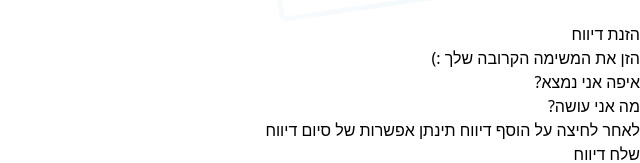
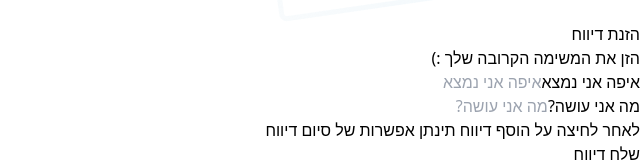
Before and after one commit to Rosenfeld99/Client_Monitoring_System_IDF, a React (Vite) app: page / in a window 1280 px wide. Shown: the part 652-815 px from the top of the page, without its empty margins (640-1280 px from the left). Built offline with nearby package versions, Linux system fonts and the light colour scheme.

Commit message:
add costum input and add init func of accton the report

```diff
--- a/src/App.css
+++ b/src/App.css
@@ -76,49 +76,3 @@
     animation-duration: 1.2s;
     animation-fill-mode: both;
   }
-
-  @keyframes bounceInLeft {
-    0% {
-      opacity: 0;
-      transform: translateX(-2000px);
-    }
-    /* 60% {
-      opacity: 1;
-      transform: translateX(30px);
-    }
-    80% {
-      transform: translateX(-10px);
-    } */
-    100% {
-      transform: translateX(0);
-    }
-  }
-
-  .animate__bounceInLeft {
-    animation-name: bounceInLeft;
-    animation-duration: 0.5s;
-    animation-fill-mode: both;
-  }
-
-  @keyframes bounceInRight {
-    0% {
-      opacity: 0;
-      transform: translateX(2000px);
-    }
-    /* 60% {
-      opacity: 1;
-      transform: translateX(-30px);
-    }
-    80% {
-      transform: translateX(10px);
-    } */
-    100% {
-      transform: translateX(0);
-    }
-  }
-
-  .animate__bounceInRight {
-    animation-name: bounceInRight;
-    animation-duration: 0.5s;
-    animation-fill-mode: both;
-  }
--- a/src/pages/doc/ReportEdit.jsx
+++ b/src/pages/doc/ReportEdit.jsx
@@ -1,15 +1,18 @@
 import React, { useState } from 'react'
 import BACKPAPER from "/backPaper.png"
-import CHECKMARK from "/CheckMark.png"
 import Navbar from '../../utils/Navbar'
 import ButtonAction from '../../utils/ButtonAction'
 import { IoCheckmarkCircleOutline } from 'react-icons/io5'
 import TransitionPage from '../../animation/TransitionPage'
-import FloatingLabelInput from '../../utils/FloatingLabelInput'
+import FloatingLabelInput from '../../utils/floatingLabelInput/FloatingLabelInput'
 
 const ReportEdit = () => {
   const [valueWWd, setValueWWd] = useState('')
   const [valueWMI, setValueWMI] = useState('')
+
+  const handleEditReport = () =>{
+
+  }
 
   return (
     <TransitionPage>
--- a/src/pages/doc/ReportEnd.jsx
+++ b/src/pages/doc/ReportEnd.jsx
@@ -1,11 +1,18 @@
-import React from 'react'
+import React, { useState } from 'react'
 import BACKPAPER from "/backPaper.png"
-import CHECKMARK from "/CheckMark.png"
 import Navbar from '../../utils/Navbar'
 import ButtonAction from '../../utils/ButtonAction'
 import { IoCheckmarkCircleOutline } from 'react-icons/io5'
+import FloatingLabelInput from '../../utils/floatingLabelInput/FloatingLabelInput'
 
 const ReportEnd = () => {
+    const [valueWWd, setValueWWd] = useState('')
+    const [valueWMI, setValueWMI] = useState('')
+
+    const handleEndReport = () =>{
+
+    }
+
     return (
         <div dir='rtl' className="flex flex-col pb-20 mx-auto w-full bg-white min-h-screen flex-1  ">
 
@@ -34,12 +41,9 @@ const ReportEnd = () => {
                 </div>
                 {/*  */}
                 <div className="w-full">
-                    <div className="justify-center px-4 py-2 bg-white rounded-lg w-full border border-solid border-neutral-200 text-ellipsis">
-                        איפה אני נמצא?
-                    </div>
-                    <div className="justify-center px-4 py-2 mt-5 bg-white rounded-lg w-full border border-solid border-neutral-200 text-ellipsis">
-                        מה אני עושה?
-                    </div>
+                    <FloatingLabelInput label={"איפה אני נמצא"} placeholder={"איפה אני נמצא"} setState={setValueWMI} state={valueWMI} />
+
+                    <FloatingLabelInput label={"מה אני עושה?"} placeholder={"מה אני עושה?"} setState={setValueWWd} state={valueWWd} />
                 </div>
 
                 {/*  */}
--- a/src/pages/doc/ReportStart.jsx
+++ b/src/pages/doc/ReportStart.jsx
@@ -1,11 +1,18 @@
-import React from 'react'
+import React, { useState } from 'react'
 import BACKPAPER from "/backPaper.png"
 import Navbar from '../../utils/Navbar'
 import ButtonAction from '../../utils/ButtonAction'
 import { IoCheckmarkCircleOutline } from 'react-icons/io5'
 import TransitionPage from '../../animation/TransitionPage'
+import FloatingLabelInput from '../../utils/floatingLabelInput/FloatingLabelInput'
 
 const ReportStart = ({ }) => {
+    const [valueWWd, setValueWWd] = useState('')
+    const [valueWMI, setValueWMI] = useState('')
+
+    const handleStartReport = () =>{
+
+    }
 
     return (
         <TransitionPage>
@@ -36,12 +43,9 @@ const ReportStart = ({ }) => {
                     </div>
                     {/*  */}
                     <div className="w-full">
-                        <div className="justify-center px-4 py-2 bg-white rounded-lg w-full border border-solid border-neutral-200 text-ellipsis">
-                            איפה אני נמצא?
-                        </div>
-                        <div className="justify-center px-4 py-2 mt-5 bg-white rounded-lg w-full border border-solid border-neutral-200 text-ellipsis">
-                            מה אני עושה?
-                        </div>
+                        <FloatingLabelInput label={"איפה אני נמצא"} placeholder={"איפה אני נמצא"} setState={setValueWMI} state={valueWMI} />
+
+                        <FloatingLabelInput label={"מה אני עושה?"} placeholder={"מה אני עושה?"} setState={setValueWWd} state={valueWWd} />
                     </div>
 
                     {/*  */}
--- a/src/utils/FloatingLabelInput.jsx
+++ /dev/null
@@ -1,35 +0,0 @@
-import React, { useState } from 'react';
-import '../App.css';
-
-const FloatingLabelInput = ({placeholder,label,state,setState}) => {
-  const [isFocused, setIsFocused] = useState(false);
-
-  const handleFocus = () => {
-    setIsFocused(true);
-  };
-
-  const handleBlur = () => {
-    setIsFocused(false);
-  };
-
-  return (
-    <div className="relative mt-5">
-      <label
-        className={`absolute right-2 bg-white px-2 transition-all duration-200 ${isFocused || state ? '-top-2.5 text-xs text-gray-400 animate__bounceInUp' : 'top-2.5 text-base text-gray-500'}`}
-      >
-        {label}
-      </label>
-      <input
-        className="justify-center px-4 py-2 bg-white rounded-lg w-full border border-solid border-neutral-200 text-ellipsis"
-        type="text"
-        value={state}
-        onChange={(e) => setState(e.target.value)}
-        onFocus={handleFocus}
-        onBlur={handleBlur}
-        placeholder={isFocused ? '' : placeholder}
-      />
-    </div>
-  );
-};
-
-export default FloatingLabelInput;
--- /dev/null
+++ b/src/utils/floatingLabelInput/FloatingLabelInput.jsx
@@ -0,0 +1,38 @@
+import React, { useState, useRef } from 'react';
+
+const FloatingLabelInput = ({ placeholder, label, state, setState }) => {
+  const [isFocused, setIsFocused] = useState(false);
+  const inputRef = useRef(null);
+
+  const handleFocus = () => {
+    setIsFocused(true);
+  };
+
+  const handleBlur = () => {
+    setIsFocused(false);
+  };
+
+  return (
+    <div className="relative mt-5">
+      <label
+        className={`absolute right-2 bg-white px-2 transition-all duration-200 ${isFocused || state ? '-top-2.5 text-xs text-gray-400' : 'top-2.5 text-base text-gray-500'}`}
+        onClick={() => inputRef.current.focus()}
+        style={{ pointerEvents: 'auto', cursor: 'text' }}
+      >
+        {label}
+      </label>
+      <input
+        ref={inputRef}
+        className="justify-center px-4 py-2 bg-white rounded-lg w-full outline-blue-400 border border-solid border-neutral-200 text-ellipsis "
+        type="text"
+        value={state}
+        onChange={(e) => setState(e.target.value)}
+        onFocus={handleFocus}
+        onBlur={handleBlur}
+        placeholder={isFocused ? '' : placeholder}
+      />
+    </div>
+  );
+};
+
+export default FloatingLabelInput;
```
